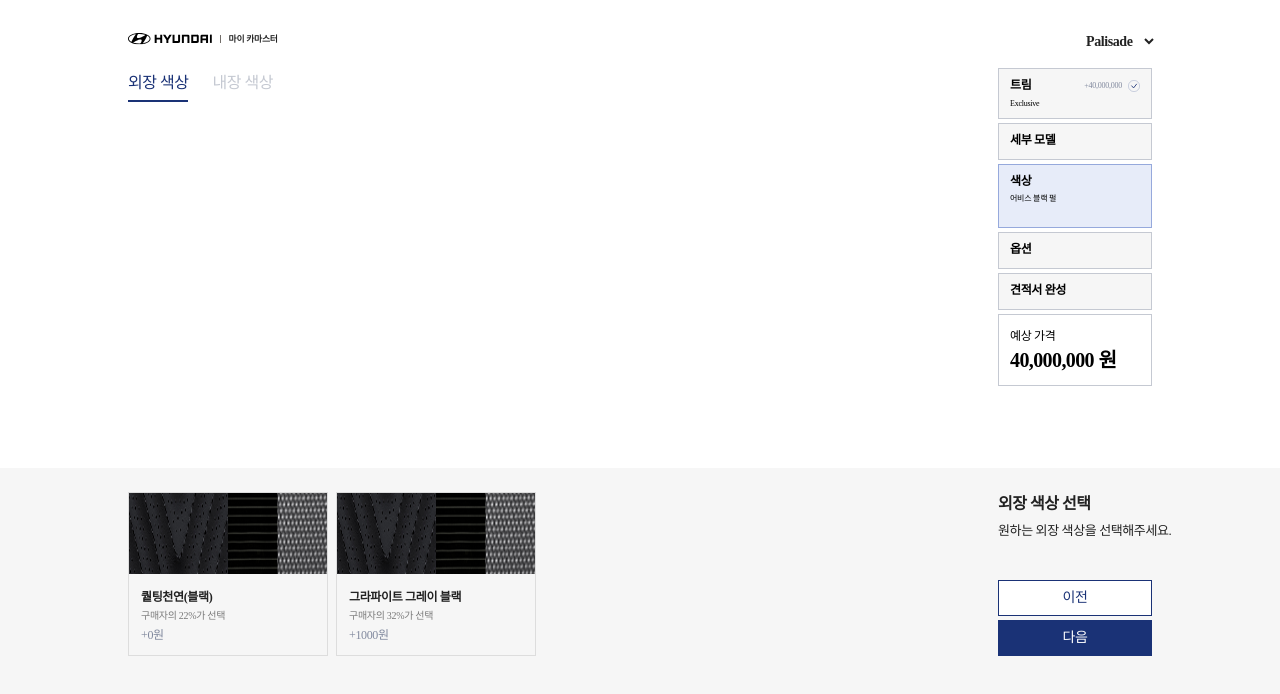
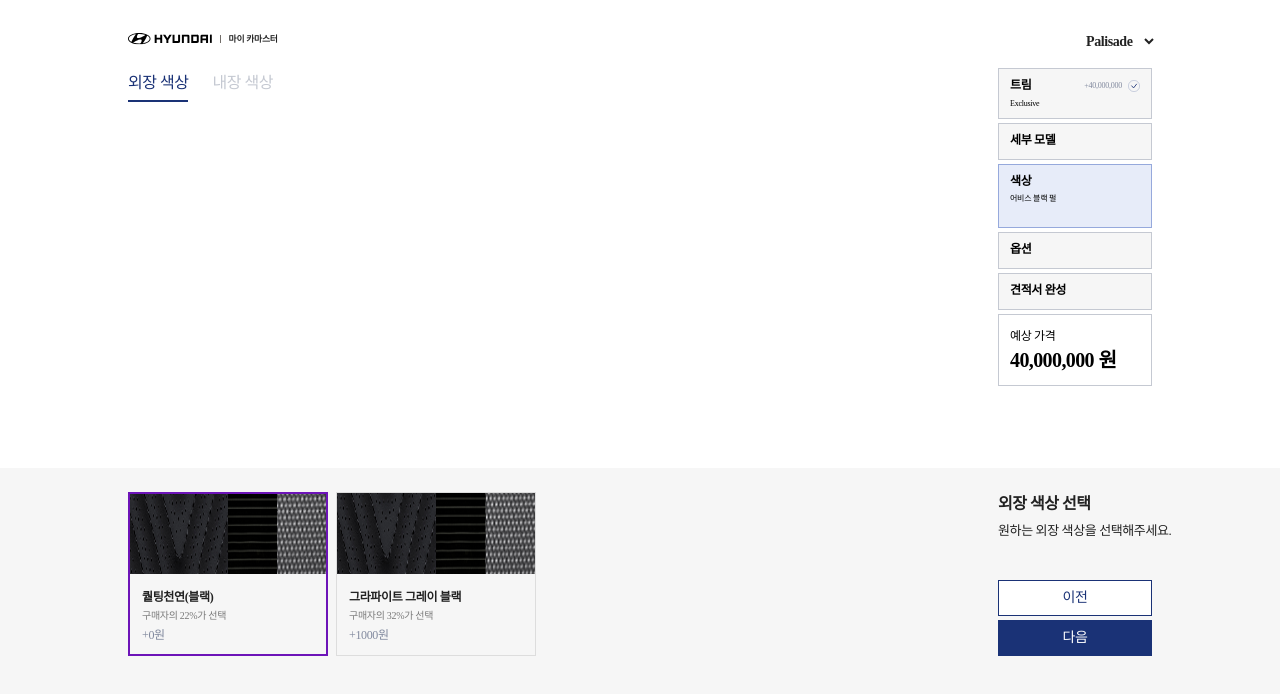
Before and after one commit to Hypersand/A5-Idle, a React (Vite) app in the folder frontend/Idle/: page /color in a window 1280 px wide. Shown: the top 694 px of the page. Built offline with nearby package versions, Linux system fonts and the light colour scheme; a web font is replaced by a local one.

Commit message:
[fix] 첫화면들어올 시 첫번째아이템이 선택

```diff
--- a/frontend/Idle/src/components/carColor/InnerColor.jsx
+++ b/frontend/Idle/src/components/carColor/InnerColor.jsx
@@ -1,11 +1,11 @@
 import { styled } from "styled-components";
 import InnerColorImg from "../../assets/images/innerColor.png";
-import { useState, useContext } from "react";
+import { useState, useContext, useEffect } from "react";
 import { carContext } from "../../utils/context";
 import { CHANGE_INSIDE_COLOR } from "../../utils/actionType";
 
 function InnerColor({ data }) {
-  const [selectedIndex, setSelectedIndex] = useState(null);
+  const [selectedIndex, setSelectedIndex] = useState(0);
   const { car, dispatch } = useContext(carContext);
 
   function innerColorClick(index, interior_name, price) {
```
